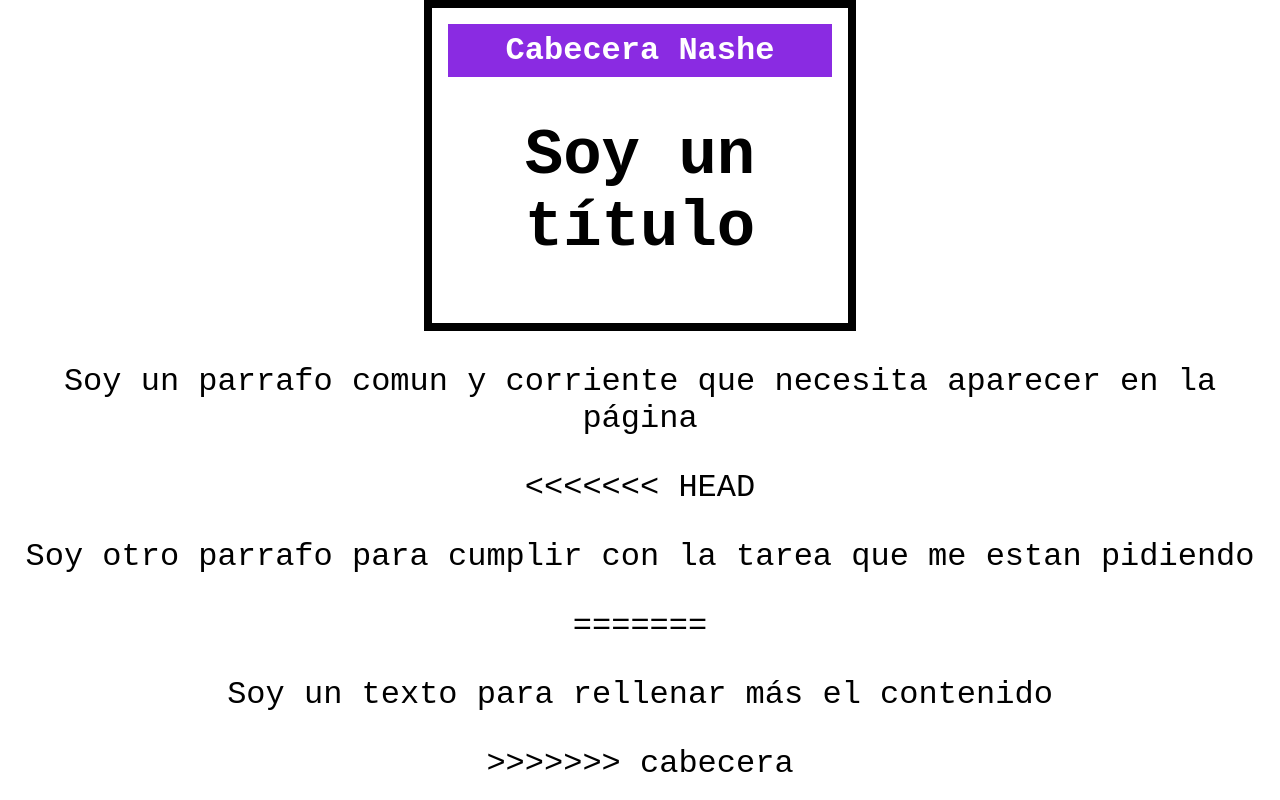
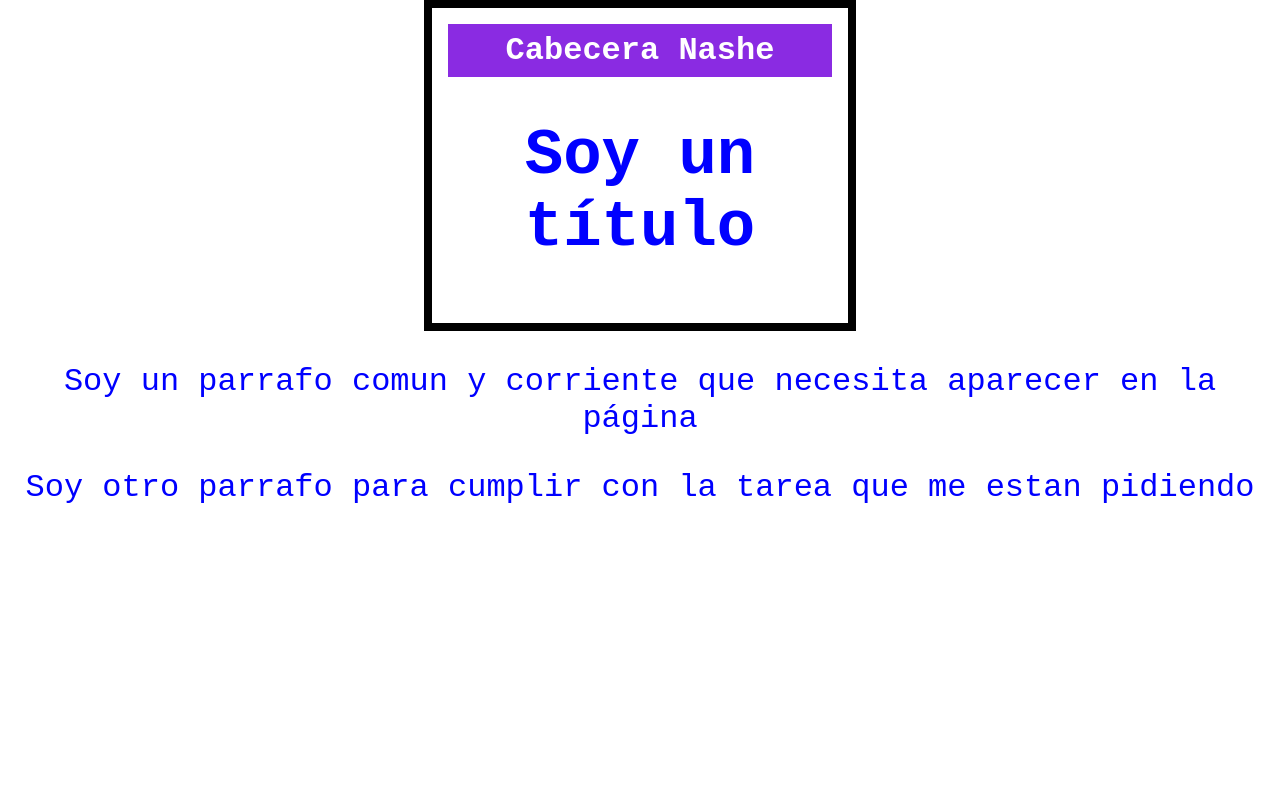
Before and after one commit to Slaay1/Practica-Git, a plain HTML site: page index.html in a window 1280 px wide. Drawn offline with Linux system fonts and the light colour scheme.

Commit message:
Solucione el conflicto de las ramas al fusionar

```diff
--- a/index.html
+++ b/index.html
@@ -19,11 +19,7 @@
     <Section>
         <div id="Contenido">
             <p>Soy un parrafo comun y corriente que necesita aparecer en la página</p>
-<<<<<<< HEAD
             <p>Soy otro parrafo para cumplir con la tarea que me estan pidiendo</p>
-=======
-            <p>Soy un texto para rellenar más el contenido</p>
->>>>>>> cabecera
         </div>
     </Section>
 </body>
--- a/style.css
+++ b/style.css
@@ -1,11 +1,7 @@
 body {
     padding: 0;
     margin: 0;
-<<<<<<< HEAD
-    color: royalblue;
-=======
     color: blue;
->>>>>>> cabecera
     text-align: left;
     font-size: 2rem;
     font-family: monospace;
```
